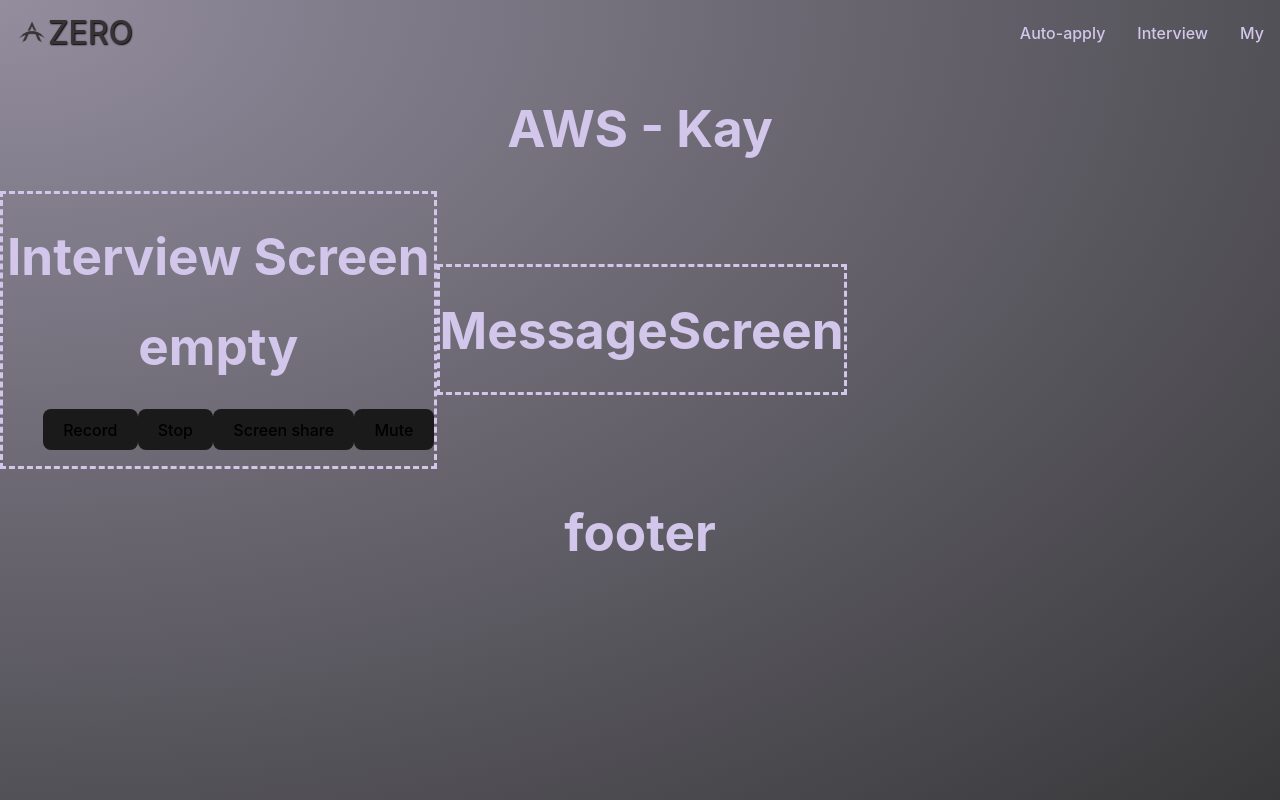
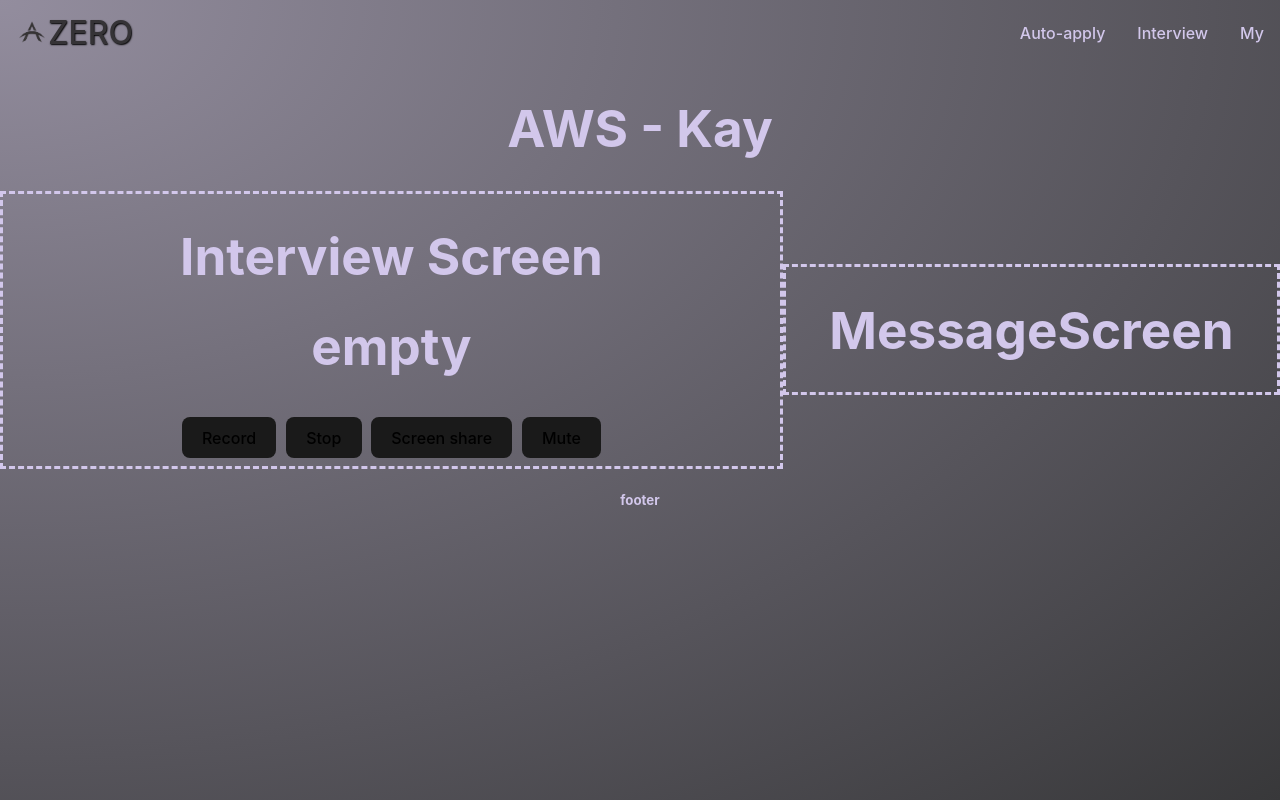
Before and after one commit to LegendaryPark/zero-front-end, a React (Vite) app in the folder zero/: page / in a window 1280 px wide. Built offline with nearby package versions, Linux system fonts and the light colour scheme.

Commit message:
scale adjustment

```diff
--- a/zero/src/App.css
+++ b/zero/src/App.css
@@ -3,12 +3,8 @@
 	align-items: center;
 }
 
-#interview {
-	flex: 10 0 auto;
-	border-style:dashed;
+#app-div {
+	display: flex;
+	flex-direction: column;
+	justify-content: space-between;
 }
-
-#message {
-	flex: 1 0 auto;
-	border-style:dashed;
-}
--- a/zero/src/App.jsx
+++ b/zero/src/App.jsx
@@ -8,7 +8,7 @@
 
 function App() {
 	return (
-		<div>
+		<div id="app-div">
 			<Header />
 			<Info />
 			<main id="mainid">
@@ -16,7 +16,7 @@
 				<Message id="message"/>
 			</main>
 			<footer>
-				<h1>footer</h1>
+				<h5>footer</h5>
 			</footer>
 		</div>
 	)
--- a/zero/src/components/Interview.css
+++ b/zero/src/components/Interview.css
@@ -1,19 +1,11 @@
-/* #menubtn button {
-	padding: 0.5rem 1rem;
-	border: none;
-	border-radius: 6px;
-	background-color: transparent;
-	color: #a18aba;
-	font-family: "Roboto Condensed", sans-serif;
-	font-size: 1rem;
-	cursor: pointer;
+#menubtn button {
+	margin : 0.5rem 0.3rem;
 	transition: all 0.2s ease-in-out;
-} */
-
-#tem {
+}
+#interview {
+	flex-grow: 4;
 	border-style:dashed;
 }
-
 button {
 	border-radius: 8px;
 	border: 1px solid transparent;
--- a/zero/src/components/Interview.jsx
+++ b/zero/src/components/Interview.jsx
@@ -10,16 +10,16 @@
 	}
 
 	return (
-		<div id="tem">
+		<div id="interview">
 			<h1>Interview Screen</h1>
 			<h1>{props.description}</h1>
 			{selectedBtn}
-			<menu id="menubtn">
+			<section id="menubtn">
 				<InterviewBtn onSelect={() => clickHandler('record')}>Record</InterviewBtn>
 				<InterviewBtn onSelect={() => clickHandler('stop')}>Stop</InterviewBtn>
 				<InterviewBtn onSelect={() => clickHandler('screen share')}>Screen share</InterviewBtn>
 				<InterviewBtn onSelect={() => clickHandler('mute')}>Mute</InterviewBtn>
-			</menu>
+			</section>
 		</div>
 	);
 }
--- a/zero/src/components/Message.css
+++ b/zero/src/components/Message.css
@@ -1,3 +1,5 @@
-#temp {
+#message {
+	flex-grow: 1;
+	/* flex: 1 0 auto; */
 	border-style:dashed;
 }
--- a/zero/src/components/Message.jsx
+++ b/zero/src/components/Message.jsx
@@ -2,7 +2,7 @@
 
 function Message(props) {
 	return (
-		<div id="temp">
+		<div id="message">
 			<h1>MessageScreen</h1>
 		</div>
 	);
--- a/zero/src/main.css
+++ b/zero/src/main.css
@@ -9,6 +9,7 @@
 
 body {
 	margin: 0;
+	height: 100%;
 	text-align: center;
 	color: #d2c7eb;
 }
```
